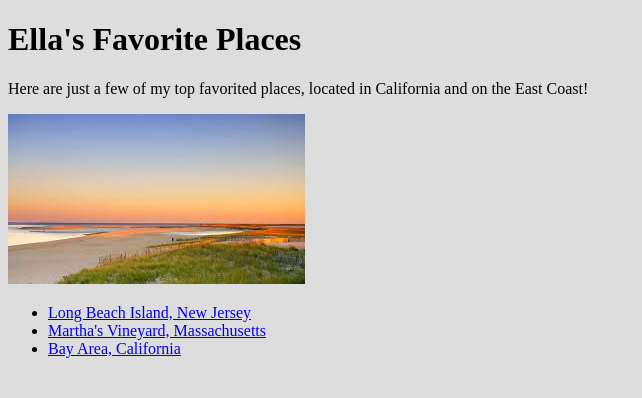
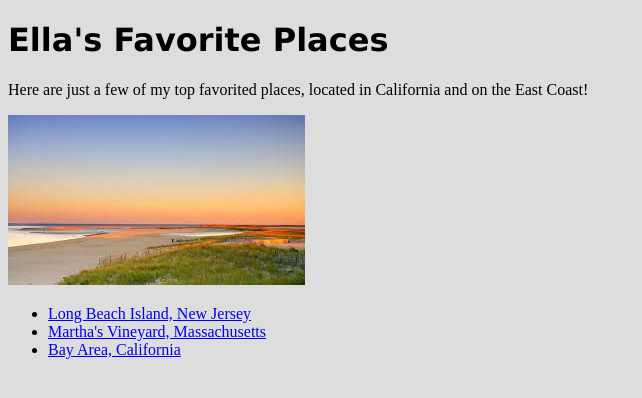
Before and after one commit to EllaLJ/ellalj.github.io, a plain HTML site: page index.html in a window 1280 px wide. Shown: the whole page, without its empty margins (0-642 px from the left). Drawn offline with Linux system fonts and the light colour scheme.

Commit message:
Update style.css

```diff
--- a/style.css
+++ b/style.css
@@ -1,17 +1,17 @@
 body {
-	background-color: #DDDDDD
+background-color: #DDDDDD;
 }
 
 
 h1 {
 
-	font-family: 'Playfair Display', serif;
-	font-weight: normal
-	text-color: #202C39
-	font-size: ;
+font-family: Verdana, serif;
+font-weight: normal
+color: #202C39;
 }
 
 
 img{
+{border-style: double;}
 
 }
```
